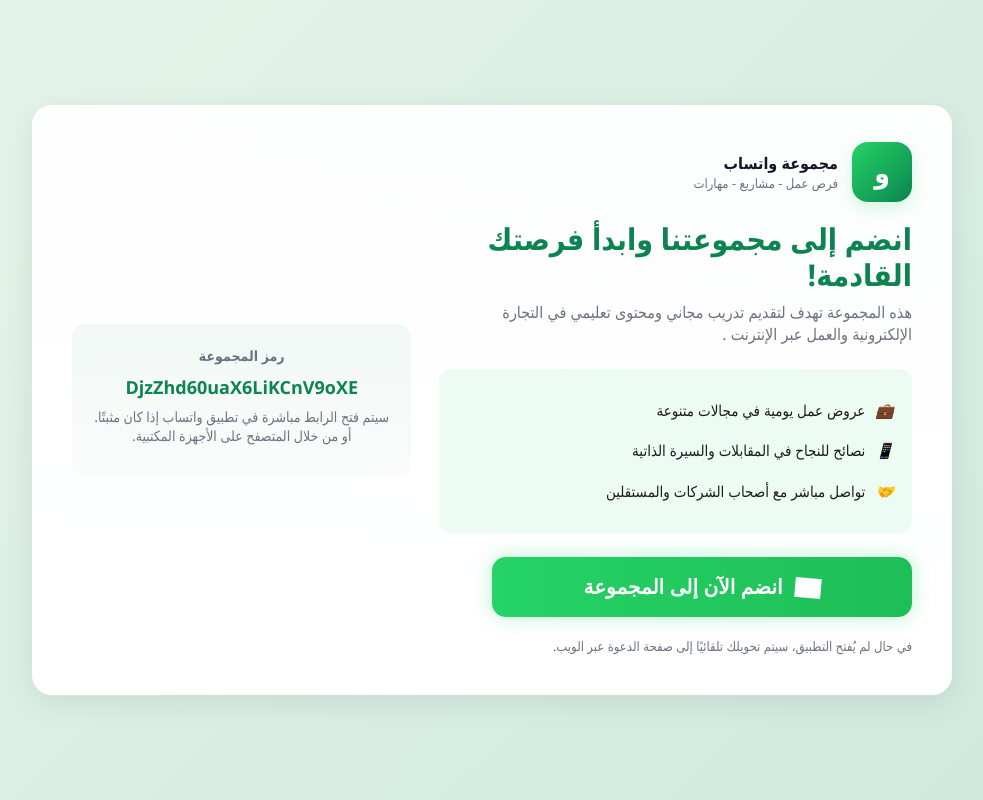
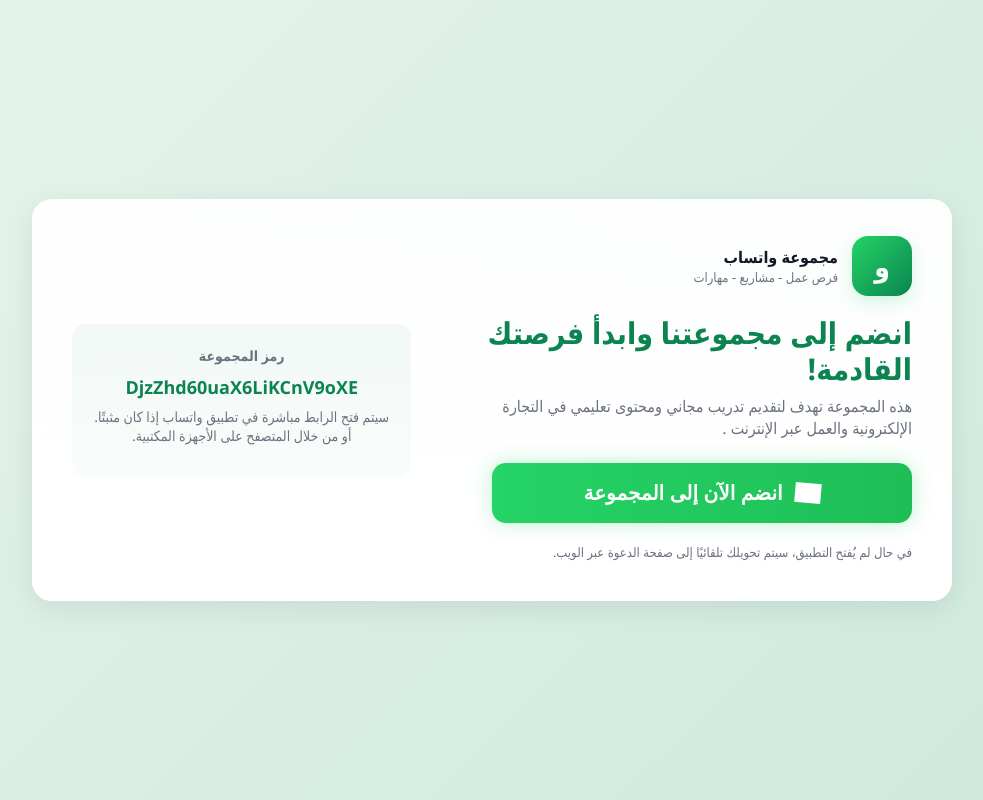
Before and after one commit to Mustapha-ai-max/Wats-page, a plain HTML site: page index.html in a window 1280 px wide. Shown: the whole page, without its empty margins (148-1131 px from the left). Drawn offline with Linux system fonts and the light colour scheme; grey boxes are pictures that could not be loaded.

Commit message:
Update index.html

```diff
--- a/index.html
+++ b/index.html
@@ -216,11 +216,7 @@
         <p class="lead">هذه المجموعة تهدف لتقديم تدريب مجاني ومحتوى تعليمي في التجارة الإلكترونية والعمل عبر الإنترنت
         .</p>
 
-        <div class="features">
-          <p><i>💼</i> عروض عمل يومية في مجالات متنوعة</p>
-          <p><i>📱</i> نصائح للنجاح في المقابلات والسيرة الذاتية</p>
-          <p><i>🤝</i> تواصل مباشر مع أصحاب الشركات والمستقلين</p>
-        </div>
+
 
         <button id="joinBtn" class="btn" aria-label="انضم إلى مجموعة واتساب">
           <img src="https://upload.wikimedia.org/wikipedia/commons/6/6b/WhatsApp.svg" alt="واتساب" />
```
